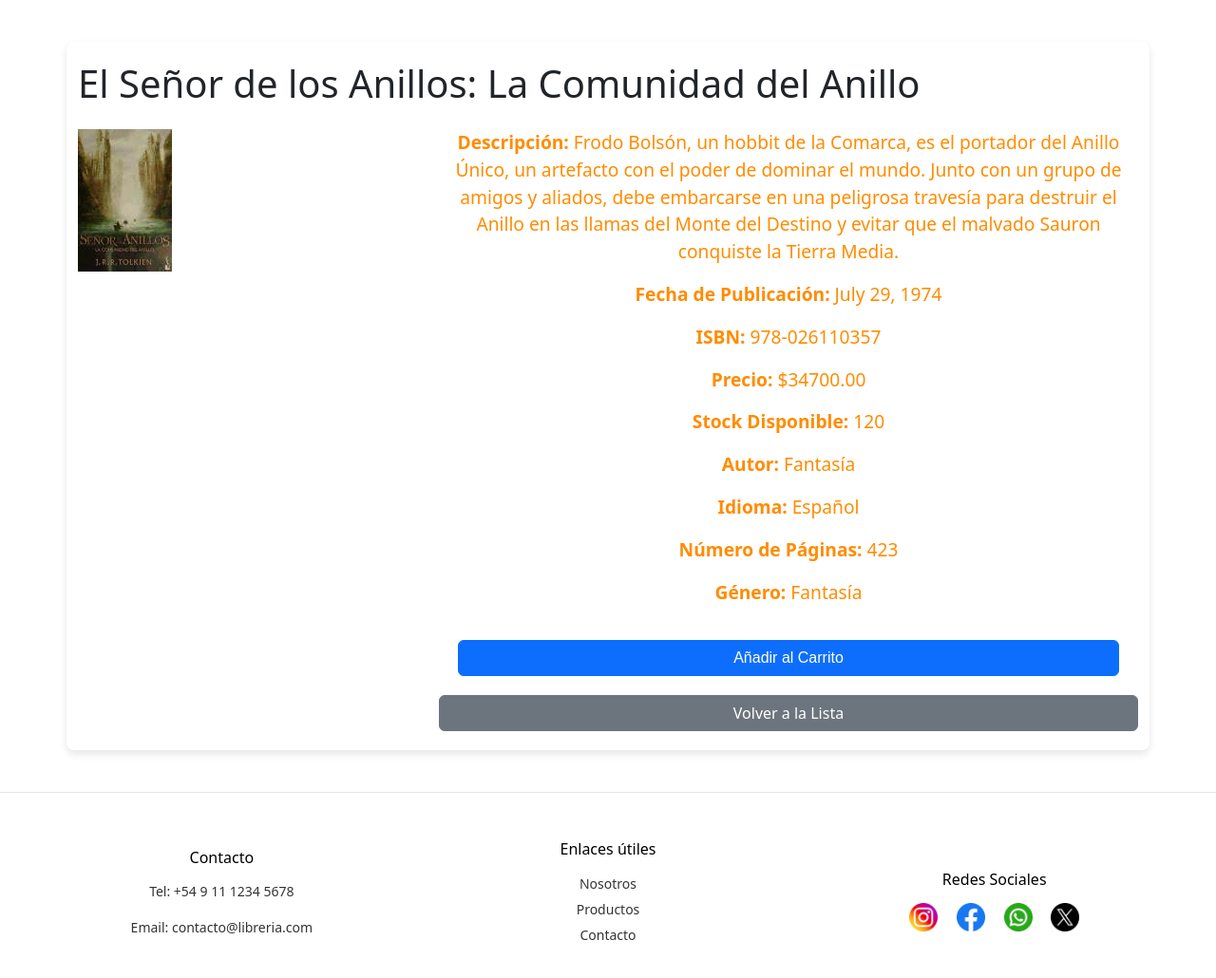
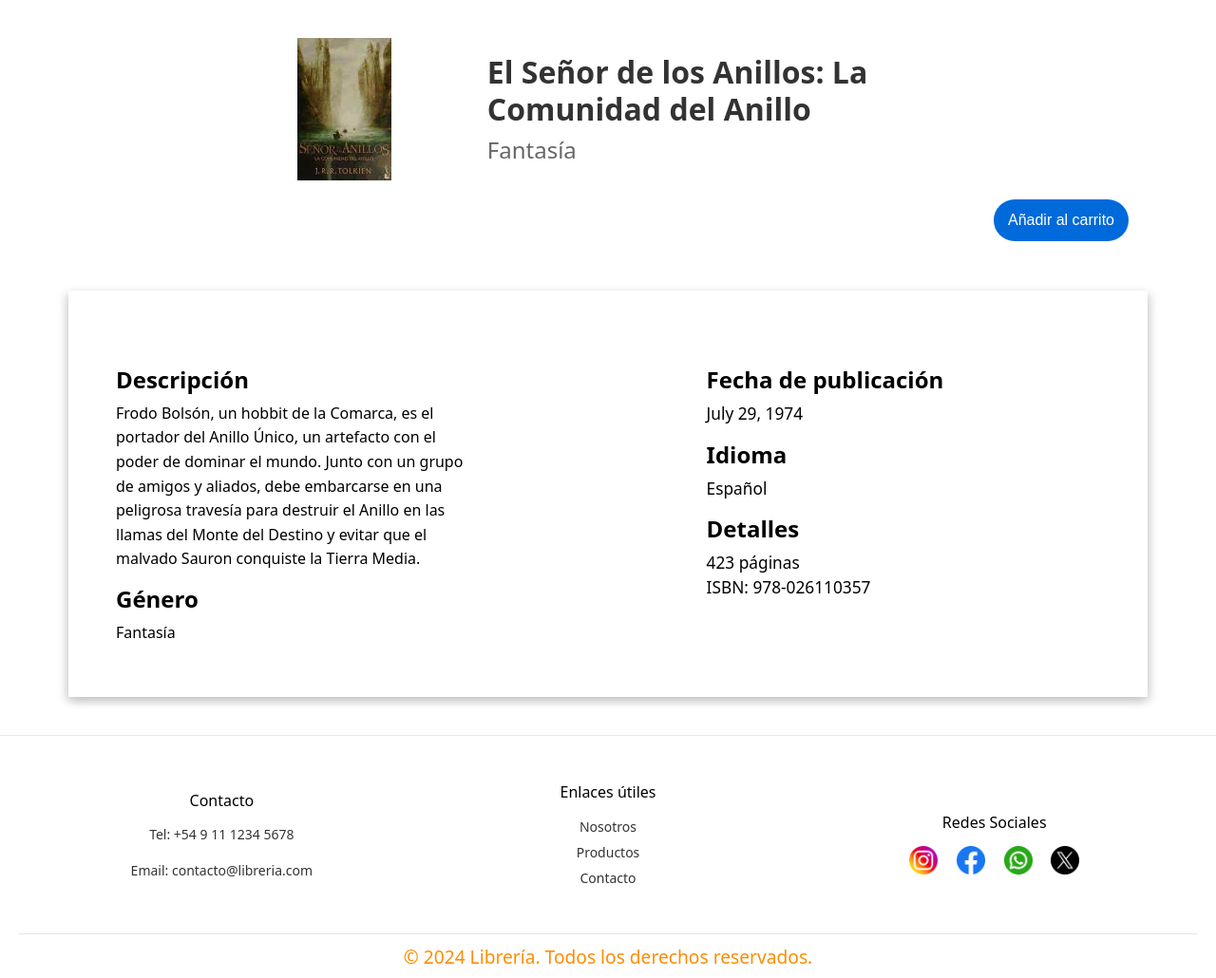
Before and after one commit to abigc23/E-commerce, a Django app: page /book/1/ in a window 1280 px wide. Shown: the part 101-1131 px from the top of the page at 95% size. Run offline with Django 5.2, Linux system fonts and the light colour scheme; data comes from the database, SQL or seed files in the repository.

Commit message:
Estilo book-detail

```diff
--- a/App/static/css/style.css
+++ b/App/static/css/style.css
@@ -652,3 +682,134 @@ form input:focus, form textarea:focus {
     transform: scale(1);
     box-shadow: 0 2px 4px rgba(0, 0, 0, 0.1);
 }
+
+
+/* BOOK DETAILS */
+
+
+.book-detail-container {
+    padding: 20px;
+    max-width: 1200px;
+    margin: 0 auto;
+    display: flex;
+    flex-direction: column;
+    gap: 2em;
+}
+
+.book-content {
+    display: flex;
+    flex-direction: row;
+    align-items: center;
+    justify-content: center;
+    align-content: center;
+}
+
+.img-fluid {
+    max-width: 200px;
+}
+
+.details-book-cover{
+    width: 200px;
+    height: auto;
+}
+
+.title-details {
+    display: flex;
+    flex-direction: column;
+    gap: 10px;
+    max-width: 40%;
+}
+
+.btn-carrito{
+    max-width: 300px;
+    background-color: #006adb;
+    border-radius: 40px;
+    padding: 10px 15px 10px 15px;
+    color: #fff;
+    align-self: center;
+    border: none;
+}
+
+.buy-btn{
+    justify-self: flex-end;
+    align-self: center;
+}
+
+.btn-carrito:hover{
+    background-color: #0056b3;
+}
+
+.book-title {
+    font-size: 2rem;
+    font-weight: bold;
+    margin: 0;
+    color: #333;
+}
+
+.book-author {
+    font-size: 1.2rem;
+    color: #666;
+    margin: 0;
+}
+
+.book-info {
+    flex: 1;
+    display: flex;
+    flex-direction: row;
+    justify-content: center;
+    padding: 20;
+}
+.descrip-container{
+    width: 60%;
+}
+.details-container{
+    width: 40%;
+}
+.titulo{
+    font-weight: 600;
+    color: #000;
+    font-size: x-large;
+}
+
+.text{
+    color: #000;
+    text-align: left;
+}
+
+.book-title {
+    font-size: 2rem;
+    font-weight: 00;
+    margin: 0;
+}
+
+.book-author {
+    font-size: 1.5rem;
+    color: #666;
+    margin: 0;
+}
+
+.book-description {
+    line-height: 1.6;
+    font-size: 1rem;
+    text-align: left;
+    max-width: 60%;
+    color: #000;
+}
+
+.cont-book{
+    flex: 1;
+    flex-direction: row;
+    justify-content: baseline;
+}
+
+.book-extra-info {
+    display: flex;
+    flex-direction: row;
+    justify-content: center;
+    background-color: #fff;
+    padding: 80px 50px 30px 50px;
+
+    box-shadow: 4px 4px 10px rgba(0, 0, 0, 0.1),
+                -4px 4px 10px rgba(0, 0, 0, 0.1),
+                0 4px 10px rgba(0, 0, 0, 0.1);
+}
--- a/App/templates/pages/book_detail.html
+++ b/App/templates/pages/book_detail.html
@@ -1,28 +1,27 @@
 {% extends 'index.html' %}
 
+{% load static %}
+
 {% block content %}
-<div class="container my-4">
-    <h1 class="mb-4">{{ book.title }}</h1>
-    <div class="row">
-        <div class="col-md-4">
+<div class="book-detail-container">
+    <div class="cont-book">
+        <div class="book-content">
+            <div class="details-book-cover">
                 <img src="{{ book.cover_image.url }}" alt="{{ book.title }}" class="img-fluid">
             </div>
-        <div class="col-md-8">
-            <p><strong>Descripción:</strong> {{ book.description }}</p>
-            <p><strong>Fecha de Publicación:</strong> {{ book.publication_date }}</p>
-            <p><strong>ISBN:</strong> {{ book.isbn }}</p>
-            <p><strong>Precio:</strong> ${{ book.price }}</p>
-            <p><strong>Stock Disponible:</strong> {{ book.stock }}</p>
-            <p><strong>Autor:</strong> {{ book.author.name }}</p>
-            <p><strong>Idioma:</strong> {{ book.language }}</p>
-            <p><strong>Número de Páginas:</strong> {{ book.page_count }}</p>
-            <p><strong>Género:</strong> {{ book.genre.name }}</p>
+            <div class="title-details">
+                <h1 class="book-title">{{ book.title }}</h1>
+                <h2 class="book-author">{{ book.author.name }}</h2>
+            </div>
+        </div>
 
+
+        <div class="buy-btn">
             {% if user.is_authenticated %}
             {% if not user.is_superuser %}
                 <form action="{% url 'add_to_cart' book.book_id %}" method="post">
                     {% csrf_token %}
-                        <button type="submit" class="btn btn-primary">Añadir al Carrito</button>
+                    <button type="submit" class="btn-carrito">Añadir al carrito</button>
                 </form>
             {% else %}
                 <a class="nav-link" href="{% url 'modificar_book' book_id=book.book_id %}">Modificar</a>
@@ -30,11 +29,37 @@
             {% else %}
                 <form action="{% url 'add_to_cart' book.book_id %}" method="post">
                     {% csrf_token %}
-                    <button type="submit" class="btn btn-primary">Añadir al Carrito</button>
+                    <button type="submit" class="btn-carrito">Añadir al carrito</button>
                 </form>
             {% endif %}
+        </div>
+    </div>
 
-            <a href="{% url 'home' %}" class="btn btn-secondary">Volver a la Lista</a>
+
+    <div class="book-extra-info">
+        <div class="book-info">
+            <div class="descrip-container">
+                <h3 class="titulo">Descripción</h3>
+                <p class="book-description">{{ book.description }}</p>
+                <div class="descrip-container">
+                    <h3 class="titulo">Género</h3>
+                    <p class="book-description">{{ book.genre }}</p>
+                </div>
+            </div>
+            <div class="details-container">
+                <div>
+                    <h3 class="titulo">Fecha de publicación</h3>
+                    <p class="text">{{ book.publication_date }}</p>
+                </div>
+                <div class="metadata">
+                    <h3 class="titulo">Idioma</h3>
+                    <p class="text">{{ book.language }}</p>
+                </div>
+                <div>
+                    <h3 class="titulo">Detalles</h3>
+                    <p class="text">{{ book.page_count }} páginas <br>ISBN: {{ book.isbn }}</p>
+                </div>
+            </div>
         </div>
     </div>
 </div>
```
Also changed, not shown: other parts of App/static/css/style.css (+30 -0 lines), App/templates/pages/visualize.html (+5 -16 lines), Media/book_covers/images_EMcQUNk.jpeg (added). Lines whose indentation alone changed are shown as unchanged.
